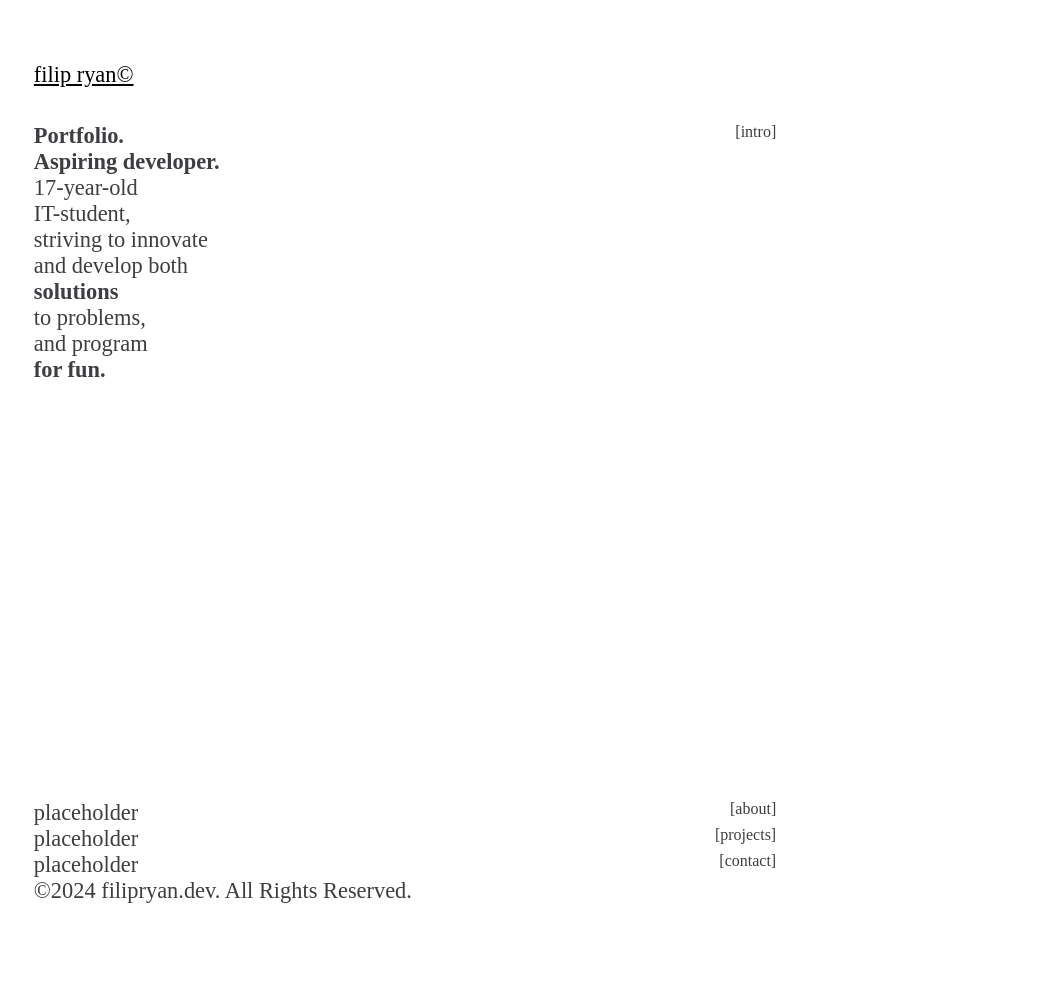
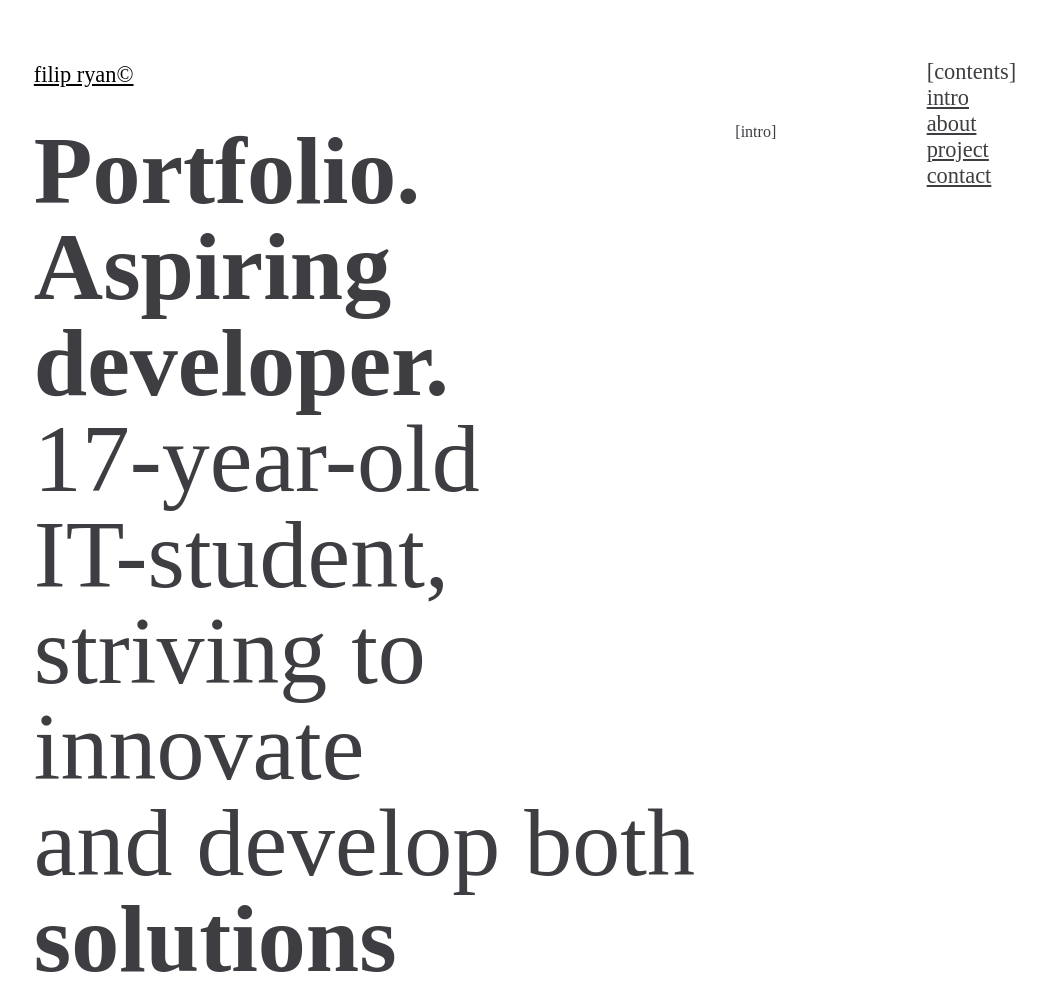
Before and after one commit to raincuhh/portfolio_v2, a website with bundled scripts: page index.html in a window 1280 px wide. Shown: the top 995 px of the page, without its empty margins (235-1280 px from the left). Before the commit the page ends 942 px from the top, so only its background shows below. Built offline with nearby package versions, Linux system fonts and the light colour scheme.

Commit message:
updated favicon

```diff
--- /dev/null
+++ b/assets/favicon_2/about.txt
@@ -0,0 +1,6 @@
+This favicon was generated using the following font:
+
+- Font Title: Siemreap
+- Font Author: http://scripts.sil.org/OFL
+- Font Source: https://fonts.gstatic.com/s/siemreap/v28/Gg82N5oFbgLvHAfNl2YbnA8DLXpe.ttf
+- Font License: SIL Open Font License, 1.1 (http://scripts.sil.org/OFL))
--- a/index.html
+++ b/index.html
@@ -4,10 +4,10 @@
       <meta charset="UTF-8" />
       <meta name="viewport" content="width=device-width, initial-scale=1.0" />
       <title>filipryan.dev | home</title>
-      <link rel="apple-touch-icon" sizes="180x180" href="assets/favicon/apple-touch-icon.png" />
-      <link rel="icon" type="image/png" sizes="32x32" href="assets/favicon/favicon-32x32.png" />
-      <link rel="icon" type="image/png" sizes="16x16" href="assets/favicon/favicon-16x16.png" />
-      <link rel="manifest" href="assets/favicon/site.webmanifest" />
+      <link rel="apple-touch-icon" sizes="180x180" href="assets/favicon_2/apple-touch-icon.png" />
+      <link rel="icon" type="image/png" sizes="32x32" href="assets/favicon_2/favicon-32x32.png" />
+      <link rel="icon" type="image/png" sizes="16x16" href="assets/favicon_2/favicon-16x16.png" />
+      <link rel="manifest" href="assets/favicon_2/site.webmanifest" />
       <link href="https://unpkg.com/boxicons@2.1.4/css/boxicons.min.css" rel="stylesheet" />
       <script>
          let date_now = new Date();
@@ -28,13 +28,15 @@
                   return "Sat";
                case 7:
                   return "Sun";
+               default:
+                  return "Unknown";
             }
          };
-         let day_int = date_now.getDate();
+         let date = date_now.getDate();
          let month = date_now.getMonth();
          let year = date_now.getFullYear();
 
-         const formatted = week_day_fm(week_day_unfm) + " " + day_int + " " + month + " " + year;
+         const formatted = week_day_fm(week_day_unfm) + " " + date + " " + month + " " + year;
          console.log("Date now: " + formatted);
       </script>
       <meta name="description" content="filip ryan 2nd edition portfolio." />
@@ -100,7 +102,6 @@
                   </ul>
                </div>
             </nav>
-            <!-- 992px+ -->
             <nav id="scroll_nav">
                <div class="scroll_nav_wrapper">
                   <ul class="scroll_nav_list">
@@ -125,7 +126,8 @@
                   <div class="container">
                      <div class="cont">
                         <div class="in_cont" id="in_cont_intro">
-                           <article class="intro_title">
+                           <article class="intro_cont">
+                              <header class="intro_title">
                                  <p class="intro_title_text_line">
                                     <strong>Portfolio.</strong>
                                  </p>
@@ -144,6 +146,7 @@
                                  <p class="intro_title_text_line">
                                     <strong>for fun.</strong>
                                  </p>
+                              </header>
                            </article>
                            <span class="section_tag marg_auto_left">[intro]</span>
                         </div>
@@ -154,9 +157,11 @@
             <div>
                <section id="about">
                   <div class="container">
-                     <div class="cont" id="about_cont">
+                     <div class="cont">
                         <div class="in_cont" id="in_cont_about">
-                           placeholder
+                           <article class="about_cont">
+                              <header class="about_title"></header>
+                           </article>
                            <span class="section_tag marg_auto_left">[about]</span>
                         </div>
                      </div>
@@ -166,9 +171,11 @@
             <div>
                <section id="projects">
                   <div class="container">
-                     <div class="cont" id="projects_cont">
+                     <div class="cont">
                         <div class="in_cont" id="in_cont_projects">
-                           placeholder
+                           <article class="projects_cont">
+                              <header class="projects_title"></header>
+                           </article>
                            <span class="section_tag marg_auto_left">[projects]</span>
                         </div>
                      </div>
@@ -178,16 +185,19 @@
             <div>
                <section id="contact">
                   <div class="container">
-                     <div class="cont" id="contact_cont">
+                     <div class="cont">
                         <div class="in_cont" id="in_cont_contact">
-                           placeholder
-                           <span class="section_tag marg_auto_left">[contact]</span>
-                        </div>
-                        <div class="in_cont contact_copyright">
+                           <article class="contact_cont">
+                              <header class="contact_title"></header>
+                              <div class="contact_connect"></div>
+                              <div class="contact_copyright">
                                  <p>
                                     <span class="copyright_date">©2024</span>
                                     filipryan.dev. All Rights Reserved.
                                  </p>
+                              </div>
+                           </article>
+                           <span class="section_tag marg_auto_left">[contact]</span>
                         </div>
                      </div>
                   </div>
--- a/layout.css
+++ b/layout.css
@@ -172,21 +172,34 @@ summary {
    padding-top: 7.7rem;
 }
 
-#intro {
-   min-height: 100dvh;
+.intro_title {
+   display: flex;
+   flex-direction: column;
+}
+
+.intro_title_text_line {
+   font-size: clamp(1.6rem, 6.4vw, 2rem);
+   line-height: clamp(2rem, 6.4vw, 2.4rem);
 }
 
 #contact {
    padding-bottom: 2.4rem;
 }
 
-#contact_cont {
+.contact_content {
    display: flex;
    flex-direction: column;
 }
 
+@media (min-width: 768px) {
+   .intro_title_text_line {
+      font-size: clamp(4rem, 12.4vw, 6rem);
+      line-height: clamp(2.4rem, 12.4vw, 6rem);
+   }
+}
+
 @media (min-width: 992px) {
-   .scroll_nav {
+   #scroll_nav {
       display: block;
    }
 }
```
Also changed, not shown: assets/favicon_2/android-chrome-192x192.png (added), assets/favicon_2/android-chrome-512x512.png (added), assets/favicon_2/apple-touch-icon.png (added), assets/favicon_2/favicon-16x16.png (added), assets/favicon_2/favicon-32x32.png (added), assets/favicon_2/favicon.ico (added), assets/favicon_2/site.webmanifest (added). Lines whose indentation alone changed are shown as unchanged.
